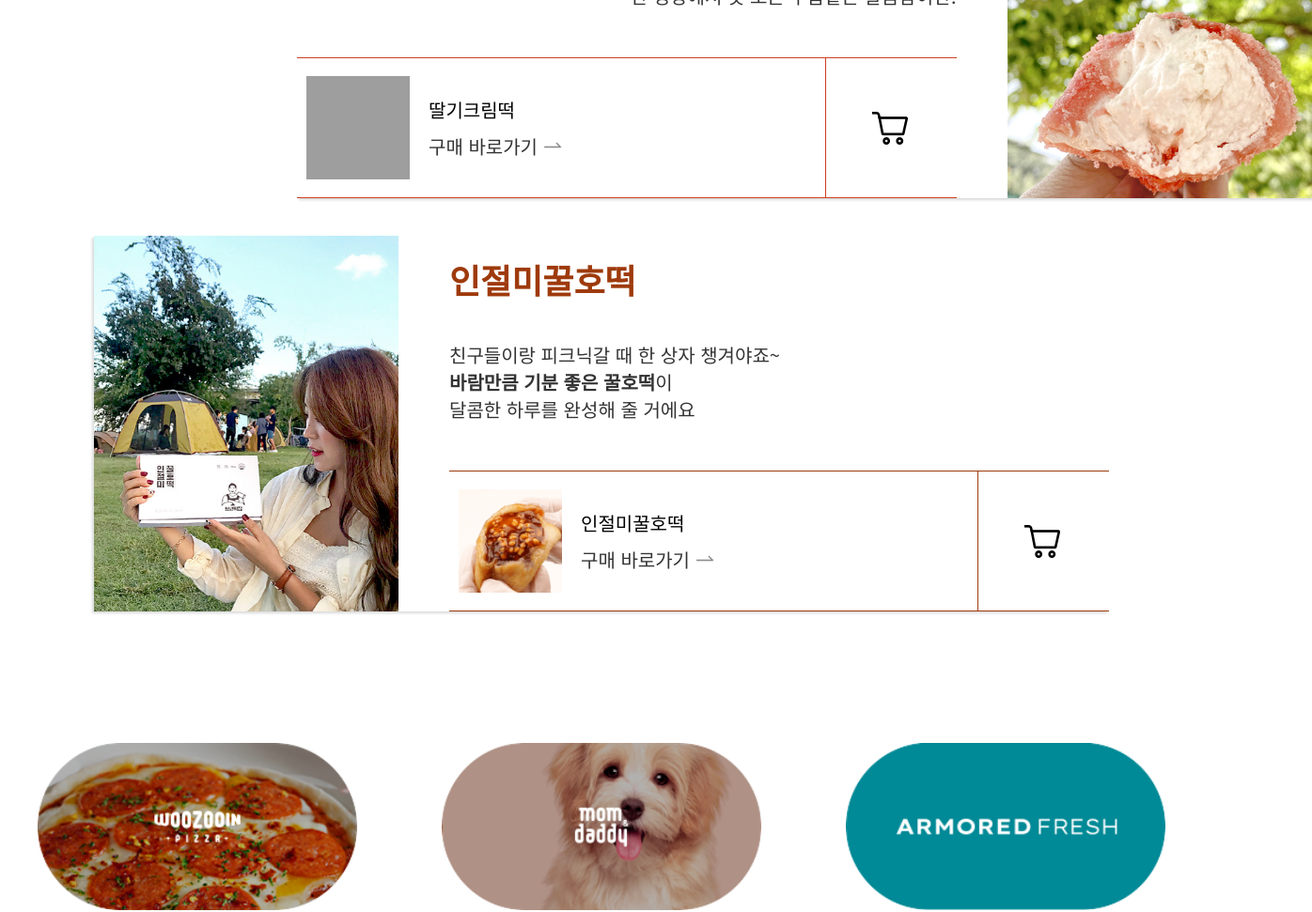
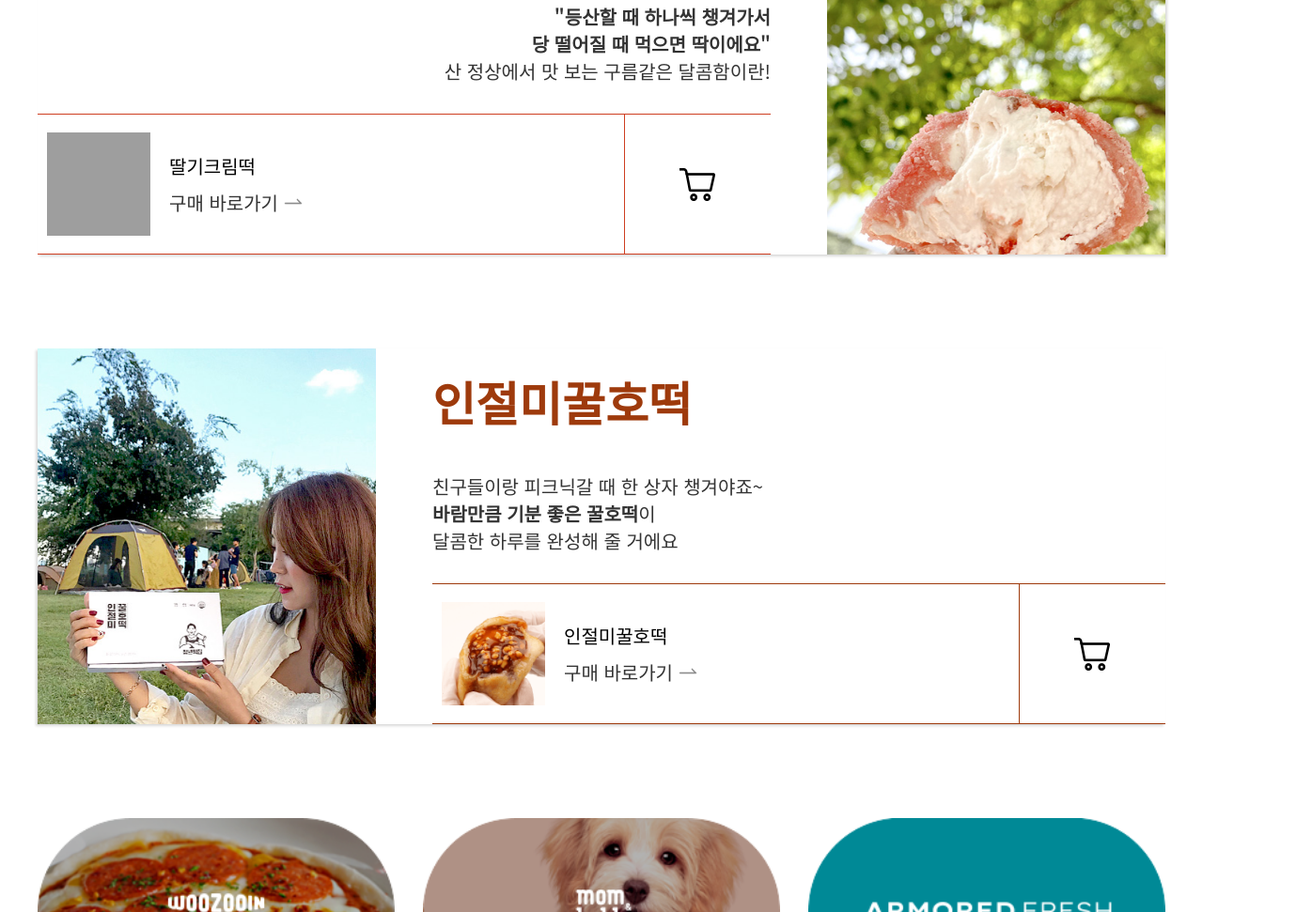
Before and after one commit to zzang9-05/youngmil, a plain HTML site: page index.html in a window 1280 px wide. Shown: the part 2798-3769 px from the top of the page at 94% size, 1396 px wide, since content can reach past the window. Drawn offline with nearby package versions, Linux system fonts and the light colour scheme; grey boxes are pictures that could not be loaded; a web font is replaced by a local one.

Commit message:
세부수정

```diff
--- a/css/m_youngmil.css
+++ b/css/m_youngmil.css
@@ -235,14 +235,10 @@ section .title_area .s_title    {
 .affiliate  {
     padding: 20px 0;
 }
-.affiliate ul {
-    display: flex;
-    justify-content: space-between;
-    width: 100%;
+.affiliate ul li    {
+    width: calc(100%/3 - 10px);
 }
-.affiliate ul li    {width: calc(100%/3 - 10px);}
 .affiliate ul li img {
-    width: 100%;
     height: auto;
     margin-bottom: 0;
 }
@@ -264,15 +260,15 @@ section .title_area .s_title    {
     margin-bottom: 30px;
 }
 .notice ul li a > div > .box_text   {
-    height: 22%;
-    padding: 8% 2px 0;
+    padding: 60% 0;
+    background: rgba(0, 0, 0, 0.5);
     color: rgba(255, 255, 255, 0.9);
-    box-sizing: content-box;
     opacity: 1;
+    box-sizing: border-box;
+
 }
 .notice ul li a > .boxS > .box_text   {
-    height: 34%;
-    padding: 5% 2px;
+    box-sizing: border-box;
 }
 .notice ul li a > div > .box_text .box_title  {
     display: block;
--- a/css/youngmil.css
+++ b/css/youngmil.css
@@ -303,7 +303,7 @@ section .swiper .swiper-wrapper .swiper-slide:nth-child(4)   {
     display: flex;
     justify-content: center;
     flex-direction: column;
-    width: 90%;
+    width: 100%;
     margin: 0 auto;
 }
 .promotion ul li    {
@@ -311,12 +311,14 @@ section .swiper .swiper-wrapper .swiper-slide:nth-child(4)   {
     display: flex;
     justify-content: space-between;
     width: 100%;
-    margin-bottom: 40px;
     box-shadow: rgba(0, 0, 0, 0.15) -1.95px 1.95px 2.6px;
+}
+.promotion ul li + li   {
+    margin-top: 100px;
 }
 .promotion ul li:nth-child(2)   {
     position: relative;
-    top: 0; right: -20%;
+    top: 0; right: 0;
     flex-direction: row-reverse;
     box-shadow: rgba(0, 0, 0, 0.15) 1.95px 1.95px 2.6px;
 }
@@ -348,7 +350,7 @@ section .swiper .swiper-wrapper .swiper-slide:nth-child(4)   {
     padding-top: 20px;
     margin-bottom: 40px;
     font-family: 'MangoDdobak-B';
-    font-size: 36px;
+    font-size: 50px;
     font-weight: 700;
     color: #D4B672;
 }
@@ -445,10 +447,13 @@ section .swiper .swiper-wrapper .swiper-slide:nth-child(4)   {
 .affiliate ul {
     display: flex;
     justify-content: space-between;
+    width: 100%;
+}
+.affiliate ul li    {
+    width: calc(100%/3 - 20px);
 }
 .affiliate ul li img {
-    width: 340px;
-    height: 178px;
+    width: 100%;
     margin-bottom: 5px;
 }
 .affiliate ul li p  {
@@ -504,6 +509,7 @@ section .swiper .swiper-wrapper .swiper-slide:nth-child(4)   {
 }
 .notice ul li a > .boxS > .box_text   {
     padding: 25% 0;
+    box-sizing: border-box;
 }
 .notice ul li a > div > .box_text .box_title  {
     margin-bottom: 15px;
```
